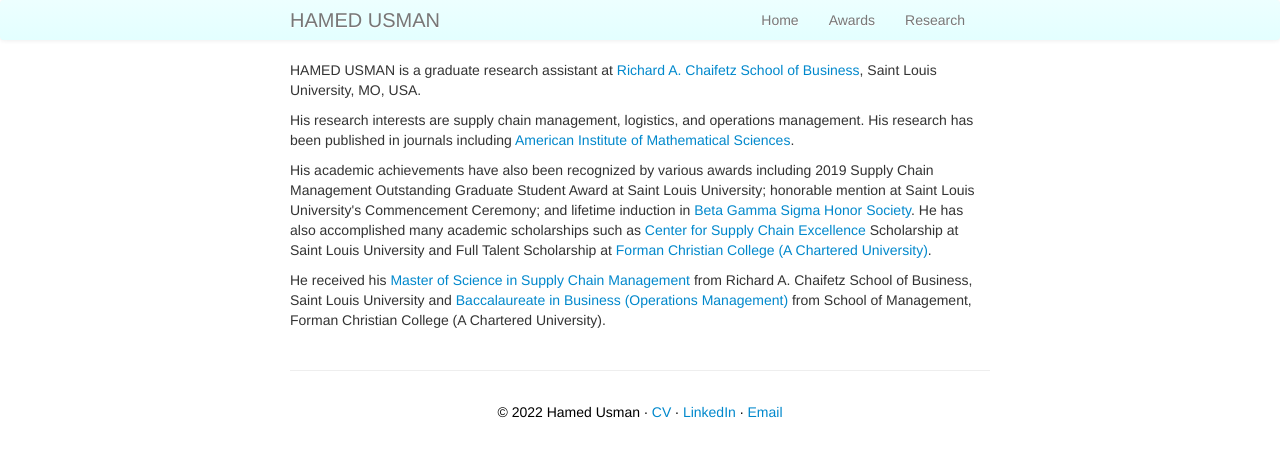
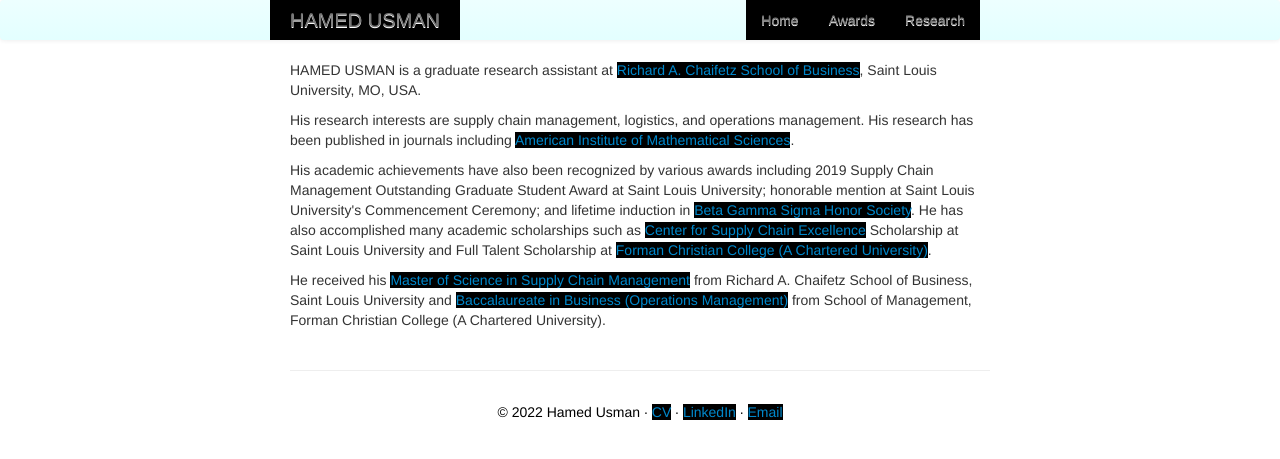
Before and after one commit to hamedusman/hamedusman.github.io, a Jekyll site: the page built from index.md, in a window 1280 px wide. Shown: the top 459 px of the page. Built offline with Jekyll 4.4.1, drawn with Linux system fonts in a browser that asks for light colours.

Commit message:
Update my_custom_css.css

```diff
--- a/assets/themes/twitter/css/my_custom_css.css
+++ b/assets/themes/twitter/css/my_custom_css.css
@@ -13,11 +13,11 @@
 
 a code {
     color: #slateblue;
-   background-color: #000000;
 }
 
 a {
     color: #slateblue;
+  background-color: #000000;
 }
 
 a:hover {
```
